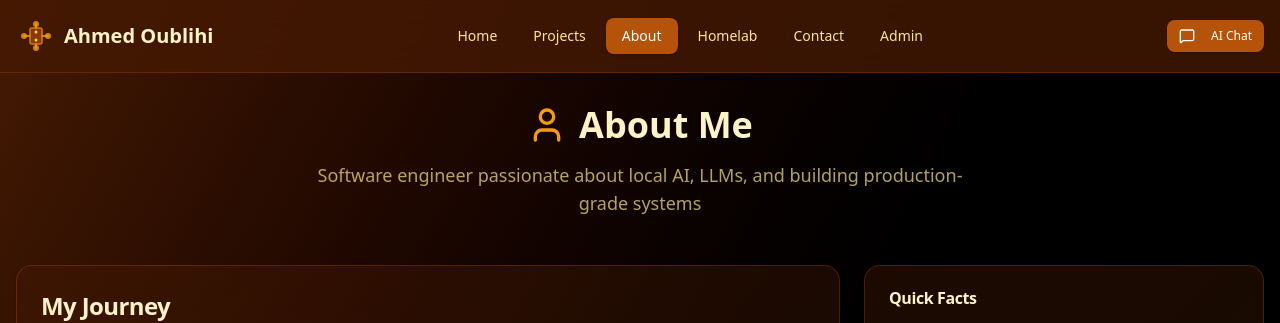
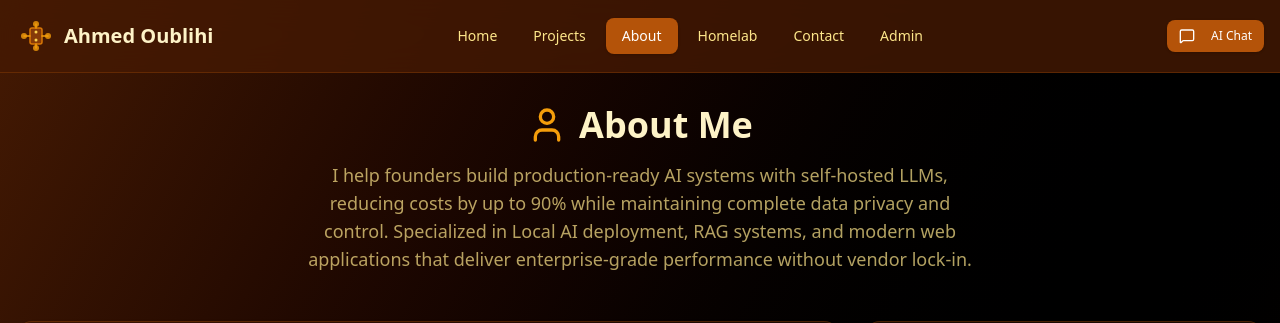
Before and after one commit to medevs/local-smart-portfolio, a Next.js app in the folder frontend/: page /about in a window 1280 px wide. Shown: the top 323 px of the page. Built offline with nearby package versions, Linux system fonts and the light colour scheme; no server answers.

Commit message:
Update pages and layout with new metadata

```diff
--- a/frontend/app/about/page.tsx
+++ b/frontend/app/about/page.tsx
@@ -3,6 +3,8 @@
 import { motion } from "framer-motion";
 import { User } from "lucide-react";
 import { AboutCard, Timeline, TechStack } from "@/components/sections";
+import { personalInfo } from "@/data/personal";
+import { aboutPageContent } from "@/data/pageContent";
 
 /**
  * About Page - Personal information and experience
@@ -19,12 +21,18 @@ export default function AboutPage() {
       <div className="text-center mb-12">
         <h1 className="text-4xl font-bold text-amber-100 mb-4 flex items-center justify-center gap-3">
           <User className="w-10 h-10 text-amber-500" />
-          About Me
+          {aboutPageContent.title}
         </h1>
-        <p className="text-lg text-amber-200/70 max-w-2xl mx-auto">
-          Software engineer passionate about local AI, LLMs, and building
-          production-grade systems
-        </p>
+        {aboutPageContent.description && (
+          <p className="text-lg text-amber-200/70 max-w-2xl mx-auto">
+            {aboutPageContent.description}
+          </p>
+        )}
+        {!aboutPageContent.description && (
+          <p className="text-lg text-amber-200/70 max-w-2xl mx-auto">
+            {personalInfo.bio}
+          </p>
+        )}
       </div>
 
       <AboutCard />
--- a/frontend/app/layout.tsx
+++ b/frontend/app/layout.tsx
@@ -16,8 +16,13 @@ const geistMono = Geist_Mono({
 });
 
 export const metadata: Metadata = {
-  title: "Ahmed | AI Portfolio",
-  description: "AI-Powered Portfolio Website & Personal Homelab Assistant",
+  title: "Ahmed Oublihi | Local AI/LLM Specialist",
+  description: "Software Engineer specializing in Local AI/LLM systems, self-hosted infrastructure, and production-ready AI solutions",
+  icons: {
+    icon: "/favicon.svg",
+    shortcut: "/favicon.svg",
+    apple: "/favicon.svg",
+  },
 };
 
 export default function RootLayout({
--- a/frontend/app/page.tsx
+++ b/frontend/app/page.tsx
@@ -12,6 +12,7 @@ import {
 } from "@/components/sections";
 import { ProjectCardSkeleton } from "@/components/ui/skeleton";
 import { projects } from "@/data/projects";
+import { homePageContent } from "@/data/pageContent";
 
 /**
  * Home Page - Main landing page of the portfolio
@@ -38,7 +39,7 @@ export default function HomePage() {
       <section>
         <h2 className="text-3xl font-bold text-amber-100 mb-6 flex items-center gap-2">
           <Code2 className="w-8 h-8 text-amber-500" />
-          Featured Projects
+          {homePageContent.title}
         </h2>
         <div className="grid grid-cols-1 md:grid-cols-2 gap-6">
           <Suspense fallback={<ProjectCardSkeleton />}>
--- a/frontend/app/projects/page.tsx
+++ b/frontend/app/projects/page.tsx
@@ -4,6 +4,7 @@ import { motion } from "framer-motion";
 import { Code2 } from "lucide-react";
 import { ProjectCard, CaseStudy, BenchmarksCard } from "@/components/sections";
 import { projects } from "@/data/projects";
+import { projectsPageContent } from "@/data/pageContent";
 
 // Note: metadata must be in a separate file or use generateMetadata for client components
 // For now, metadata is set in layout or can use generateMetadata
@@ -23,11 +24,10 @@ export default function ProjectsPage() {
       <div className="text-center mb-12">
         <h1 className="text-4xl font-bold text-amber-100 mb-4 flex items-center justify-center gap-3">
           <Code2 className="w-10 h-10 text-amber-500" />
-          Projects Portfolio
+          {projectsPageContent.title}
         </h1>
         <p className="text-lg text-amber-200/70 max-w-2xl mx-auto">
-          A collection of AI and full-stack projects showcasing local LLM
-          deployment, RAG systems, and modern web development
+          {projectsPageContent.description}
         </p>
       </div>
 
```
Also changed, not shown: frontend/app/globals.css (+11 -0 lines).
